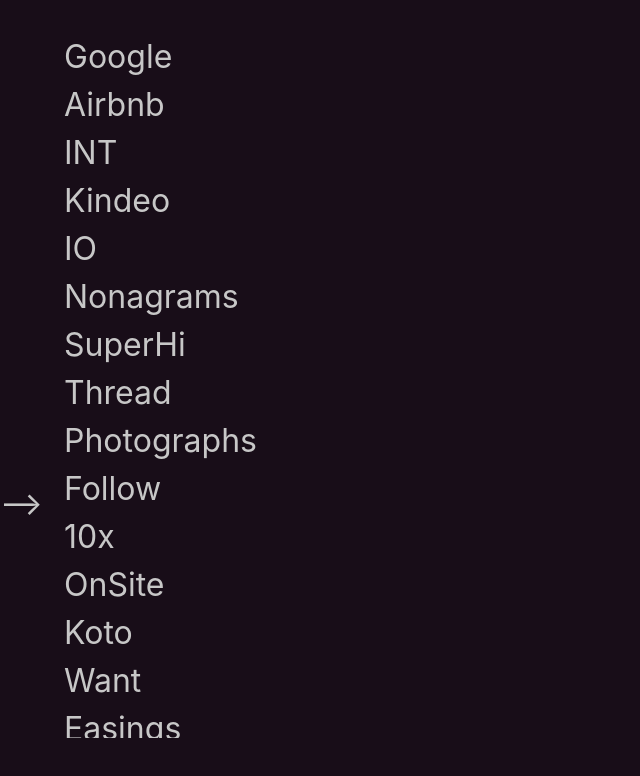
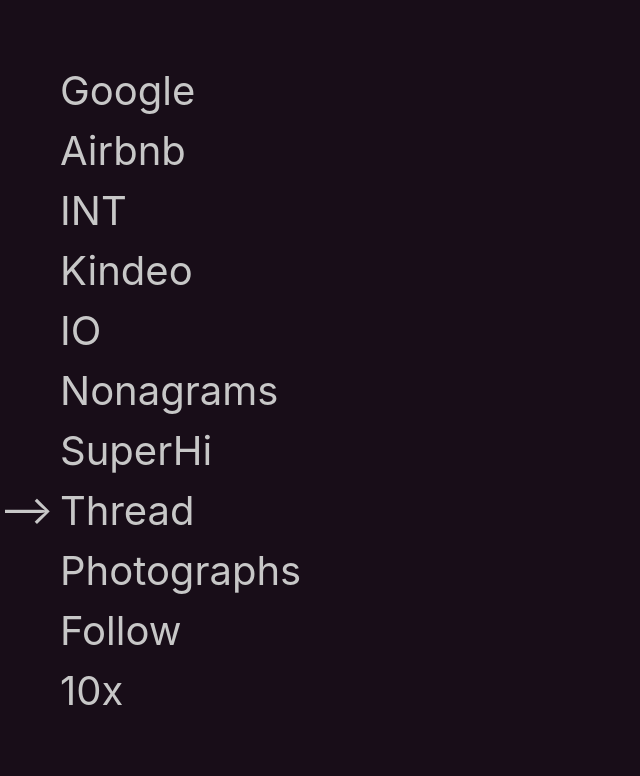
Before and after one commit to TheCubiq/modernWebsiteDesign, a Svelte app in the folder Paxoria/: page / in a window 1280 px wide. Shown: the top 776 px of the page, without its empty margins (0-640 px from the left). Built offline with nearby package versions, Linux system fonts and the light colour scheme.

Commit message:
🧪 WIP 🐞 Simple bug fixing, 🏗  Prepare for hero page 📁 More global stores 🧹 Cleaned up the code a bit 💥 Removed unused imports

```diff
--- a/Paxoria/src/App.svelte
+++ b/Paxoria/src/App.svelte
@@ -1,28 +1,9 @@
 <script>
-  import Inner from "./lib/Inner.svelte";
-  import Futurama from "./lib/pages/Futurama.svelte";
-  import StarWars from "./lib/pages/StarWars.svelte";
-  import Simpsons from "./lib/pages/Simpsons.svelte";
-
-  import { AnimatePresence } from "svelte-motion";
-  import Stairs from "./lib/Stairs.svelte";
-  import Curve from "./lib/Curve.svelte";
-  import { crossfade, fade, fly } from "svelte/transition";
-  import StairsNative from "./lib/StairsNative.svelte";
-  import { flip } from "svelte/animate";
-  import { onMount } from "svelte";
-  import { quintInOut } from "svelte/easing";
   import InfiniteScroller from "./lib/infiniteScroller.svelte";
 
-  import { selectedOffset } from "./lib/stores";
+  import Hero from "./lib/pages/Hero.svelte";
 
-  let page = "Simpsons";
-
-  const pages = {
-    Simpsons,
-    Futurama,
-    StarWars,
-  };
+  import { desiredPosition, selectedId } from "./lib/stores";
 
   const sections = [
     "Works",
@@ -48,41 +29,24 @@
     "Archive",
   ];
 
-  const transitionBase = (i) => {
-    return {
-      duration: 1000,
-      delay: i * 50,
-      easing: quintInOut,
-    };
-  };
-
-  onMount(() => {
-    const interval = setInterval(() => {
-      // counter = counter + 1;
-    }, 1000);
-
-    return () => clearInterval(interval);
-  });
-
   let open = true;
-
-  const [send, receive] = crossfade({});
 </script>
 
 <main>
   <nav class="entries">
     <InfiniteScroller items={sections} {open} let:item>
       <!-- class:selected={$selectedIndex === item.id} -->
-      <a
-        href="#"
-        class="entry"
-      >
+      <a href="#" class="entry">
         {item.name}
       </a>
     </InfiniteScroller>
     <!-- {page} -->
     <!-- <button on:click={() => (open = !open)}></button> -->
   </nav>
+
+  <!-- <Hero /> -->
+
+  <span class="defaultPos" style:--y={`${$desiredPosition}px`}>--&gt;</span>
 </main>
 
 <style>
@@ -92,6 +56,10 @@
     /* max-height: 100vh; */
 
     background-color: var(--clr-bg);
+
+    font-size: 2.5rem;
+
+    --padding: 1.5em;
   }
 
   /* main nav {
@@ -111,11 +79,7 @@
     grid-template-rows: 1fr 30px;
     grid-auto-flow: row;
 
-    padding: 1em;
-
-    /* overflow: hidden; */
-
-    font-size: 2rem;
+    padding: var(--padding);
   }
 
   .entries a {
@@ -132,12 +96,9 @@
     color: var(--clr-primary);
   }
 
-  article {
-    text-align: justify;
-    max-width: 50rem;
-    margin: 0 auto;
-    padding: 1rem;
+  .defaultPos {
+    position: fixed;
+    top: var(--y, 0px);
+    left: 0;
   }
-
-
 </style>
--- a/Paxoria/src/lib/Mover.svelte
+++ b/Paxoria/src/lib/Mover.svelte
@@ -1,13 +1,14 @@
 <script>
   import { expoInOut } from "svelte/easing";
   import { tweened } from "svelte/motion";
-  import { selectedOffset } from "./stores";
+  import { desiredPosition, selectedId, selectedOffset } from "./stores";
 
   export let delay = 0;
   export let i = 0;
   export let itemCount = 0;
   export let yHeight = 0;
-  export let desiredPos = 0;
+
+  export let sectionId = 0;
 
   let currentPos = 0;
   let mover;
@@ -18,6 +19,7 @@
   const mod = (n, m) => {
     return ((n % m) + m) % m;
   };
+  const lerp = (x, y, a) => x * (1 - a) + y * a;
 
   $: width = mover ? mover.clientWidth : 0;
   $: height = mover ? mover.clientHeight : 0;
@@ -27,7 +29,6 @@
     return mover?.getBoundingClientRect().top;
   };
 
-  const lerp = (x, y, a) => x * (1 - a) + y * a;
 
   const getDuration = (minDur, maxDur) => {
     const duration = Math.abs($selectedOffset - previousOffset) / yHeight;
@@ -77,7 +78,8 @@
   };
 
   const handleClick = () => {
-    selectedOffset.set(moveTo(desiredPos));
+    selectedOffset.set(moveTo($desiredPosition));
+    $selectedId = sectionId;
   };
 
   const moveTo = (y) => {
--- a/Paxoria/src/lib/infiniteScroller.svelte
+++ b/Paxoria/src/lib/infiniteScroller.svelte
@@ -1,6 +1,7 @@
 <script>
   import { onMount } from "svelte";
   import Mover from "./Mover.svelte";
+  import { desiredPosition } from "./stores";
 
   export let items = ["nothing really"];
   export let open = false;
@@ -36,14 +37,6 @@
     if (scroller.scrollTop <= 0) {
       scroller.scrollTop = childHeight - 1;
     }
-
-    updateValues();
-  };
-
-  const updateValues = () => {
-    yScroll = scroller.scrollHeight;
-    yHeight = scroller.clientHeight;
-    scrollOffset = scroller.scrollTop;
   };
 
   const mod = (n, m) => {
@@ -51,9 +44,14 @@
   };
 
   onMount(() => {
-    updateValues();
     scroller.scrollTop = 5;
   });
+
+  $: if (scroller) {
+    yScroll = scroller.scrollHeight;
+    yHeight = scroller.clientHeight;
+    scrollOffset = scroller.scrollTop;
+  }
 
   $: if (firstChild) {
     scroller.scrollTop = firstChild.scrollHeight - 1;
@@ -68,6 +66,7 @@
       return entryList.map((entry, j) => {
         return {
           id: j + i * entryList.length,
+          sectionId: j,
           name: entry,
         };
       });
@@ -77,7 +76,8 @@
   $: itemList = giveId(duplicateArray(items, duplicatesNeeded));
   $: fullEntryCount = duplicatesNeeded * items.length;
 
-  $: desiredPos = innerHeight * 0.6;
+  $: $desiredPosition = innerHeight * 0.6;
+
 </script>
 
 <svelte:window bind:innerHeight />
@@ -93,8 +93,8 @@
       <div class="list" class:shadow={!(i == 0)} bind:this={listFull[i]}>
         {#each list as entry}
           <Mover
-            {desiredPos}
             i={entry.id}
+            sectionId={entry.sectionId}
             {yHeight}
             itemCount={fullEntryCount}
           >
@@ -109,12 +109,10 @@
       </div>
     {/each}
   {/if}
-  <span class="defaultPos" style:--y={`${desiredPos}px`}>--&gt;</span>
 </div>
 
 <style>
   .infinite-scroller {
-    padding: 0 1em;
     display: flex;
     flex-direction: column;
 
--- a/Paxoria/src/lib/stores.js
+++ b/Paxoria/src/lib/stores.js
@@ -1,3 +1,5 @@
 import { writable } from 'svelte/store';
 
 export const selectedOffset = writable(0);
+export const selectedId = writable(0);
+export const desiredPosition = writable(0);
```
